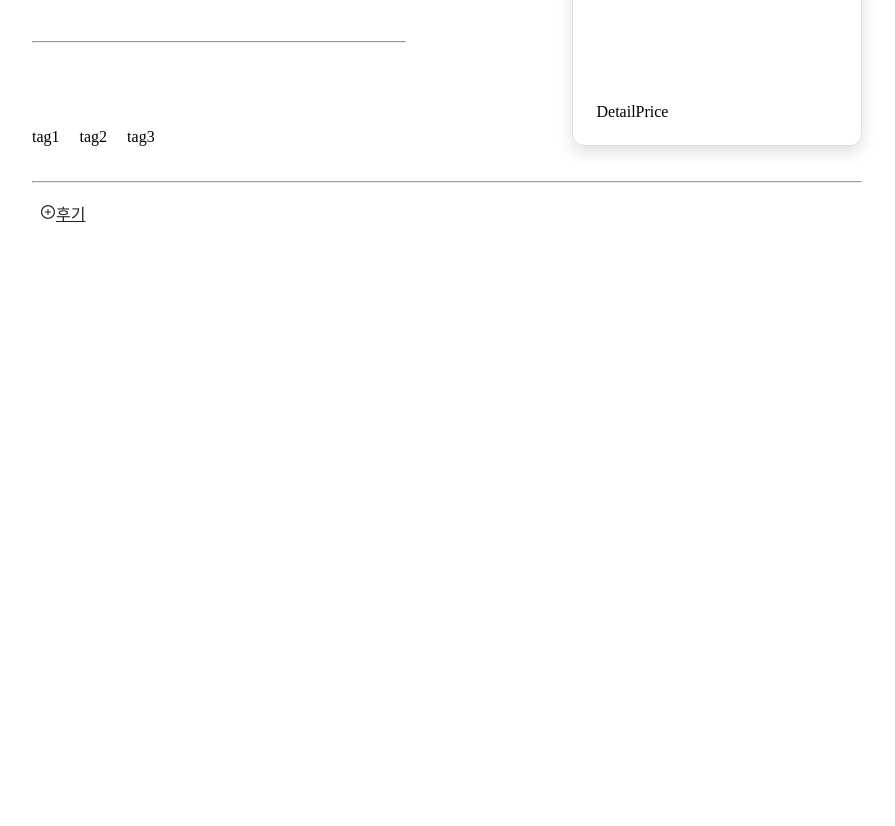
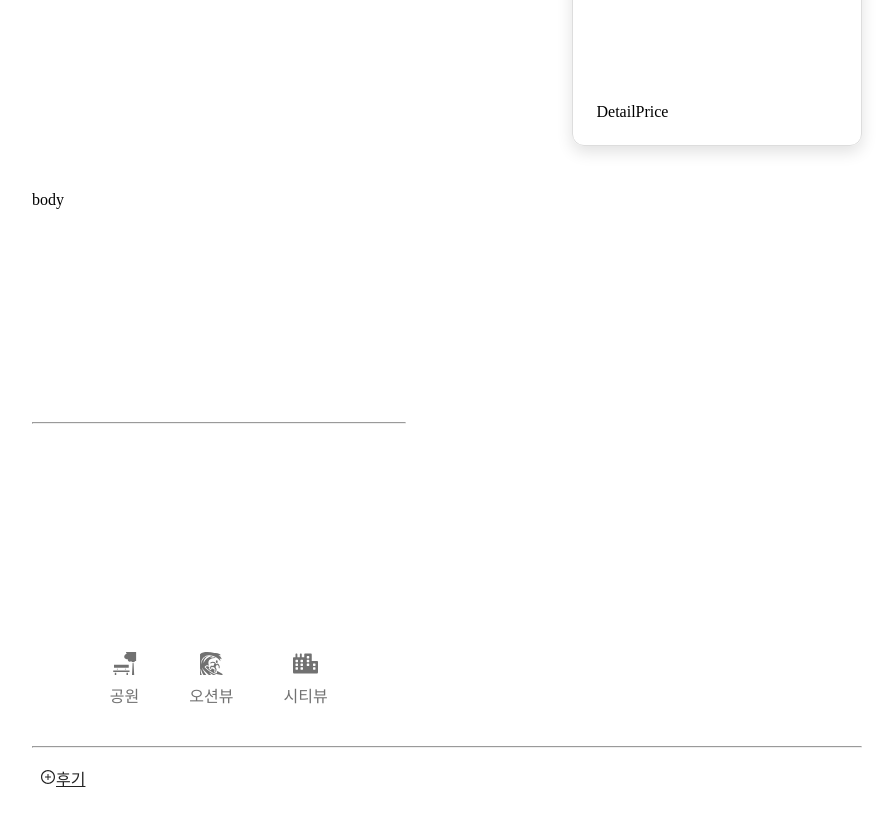
Before and after one commit to cchloe0927/hanghaeBnB, a React (Create React App) app: page /reservation/1 in a window 1280 px wide. Shown: the part 880-1706 px from the top of the page, without its empty margins (193-1088 px from the left). Before the commit the page ends 1193 px from the top, so only its background shows below. Built offline with nearby package versions, Linux system fonts and the light colour scheme; no server answers.

Commit message:
feat: 태그 스타일 적용, 예약 카드 스티키-픽스 적용

```diff
--- a/src/components/reservation/Reservation.jsx
+++ b/src/components/reservation/Reservation.jsx
@@ -1,4 +1,4 @@
-import React, { useState } from "react";
+import React, { useState, useRef } from "react";
 import { useNavigate } from "react-router-dom";
 
 import classes from "./Reservation.module.css";
@@ -8,28 +8,48 @@ import TitleDiv from "./TitleDiv";
 import CommentInput from "./CommentInput";
 
 import { AiOutlinePlusCircle } from "react-icons/ai";
+import { FaCity } from "react-icons/fa";
+import { GiParkBench } from "react-icons/gi";
+import { GiWaveSurfer } from "react-icons/gi";
 
 const Reservation = () => {
   const navigate = useNavigate();
+  const commentScrollRef = useRef();
   const [commentAdd, setCommentAdd] = useState(false);
 
   const commentHandler = () => {
     setCommentAdd(!commentAdd);
+    // commentScrollRef.current.focus();
   };
   return (
     <div className={classes.container}>
       <TitleDiv />
       <ImgageDiv />
-      <div className={classes.contentsDiv}>
+      <div className={`${classes.contentsDiv} ${classes.sticky}`}>
         <div className={classes.TextDiv}>
           <div>title</div>
           <hr />
           <div>body</div>
           <hr />
           <div className={classes.tagGroup}>
-            <div>tag1</div>
-            <div>tag2</div>
-            <div>tag3</div>
+            <div className={classes.tag}>
+              <span className={classes.tagIcon}>
+                <GiParkBench />
+              </span>
+              <span className={classes.tagTitle}>공원</span>
+            </div>
+            <div className={classes.tag}>
+              <span className={classes.tagIcon}>
+                <GiWaveSurfer />
+              </span>
+              <span className={classes.tagTitle}>오션뷰</span>
+            </div>
+            <div className={classes.tag}>
+              <span className={classes.tagIcon}>
+                <FaCity />
+              </span>
+              <span className={classes.tagTitle}>시티뷰</span>
+            </div>
           </div>
         </div>
         <div className={classes.reservationContent}>
--- a/src/components/reservation/Reservation.module.css
+++ b/src/components/reservation/Reservation.module.css
@@ -17,14 +17,37 @@
   flex-direction: column;
   justify-content: space-between;
   width: 45%;
-  height: 400px;
+  height: 1000px;
 }
 .tagGroup {
   display: flex;
-  gap: 20px;
+  height: 110px;
+  gap: 50px;
+  margin: 0 auto;
+}
+.tag {
+  display: flex;
+  flex-direction: column;
+  padding: 15px 0;
+  color: #717171;
+  margin-bottom: 20px;
+}
+.tag:hover {
+  color: var(--color-border);
+  border-bottom: 2px solid #717171;
+  background-color: var(--color-border-bg-light);
+  cursor: pointer;
+}
+.tagIcon {
+  display: flex;
+  justify-content: center;
+  font-size: 25px;
+  margin-bottom: 7px;
 }
 
 .reservationContent {
+  position: sticky;
+  top: 80px;
   display: flex;
   flex-direction: column;
   justify-content: space-between;
@@ -65,6 +88,7 @@
 .commentDiv {
   display: flex;
   gap: 15px;
+  margin-bottom: 38.5px;
 }
 .commentButton {
   width: 10%;
```
